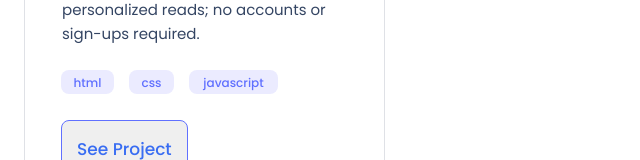
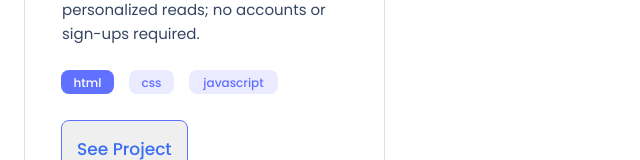
Before and after one commit to ZeinabIqal/Portfolio_Project, a website: page index.html in a window 1280 px wide. In both pictures the pointer is over the button 87 px from the left and 1095 px from the top of the page. Shown: the part 1013-1173 px from the top of the page, without its empty margins (0-640 px from the left). Drawn offline with Linux system fonts and the light colour scheme.

Commit message:
solving code issues

```diff
--- a/style.css
+++ b/style.css
@@ -170,6 +170,15 @@ ul li {
   margin-bottom: 13px;
 }
 
+button {
+  transition-duration: .5s;
+}
+
+button:hover {
+  background-color: #6070ff;
+  color: #fff;
+}
+
 .html-btn,
 .css-btn,
 .js-btn {
@@ -228,8 +237,6 @@ ul li {
   margin-left: 18px;
   margin-bottom: 10px;
 }
-
-/* used grid */
 
 .grid-container2 {
   display: grid;
```
Also changed, not shown: index.html (+0 -1 lines).
